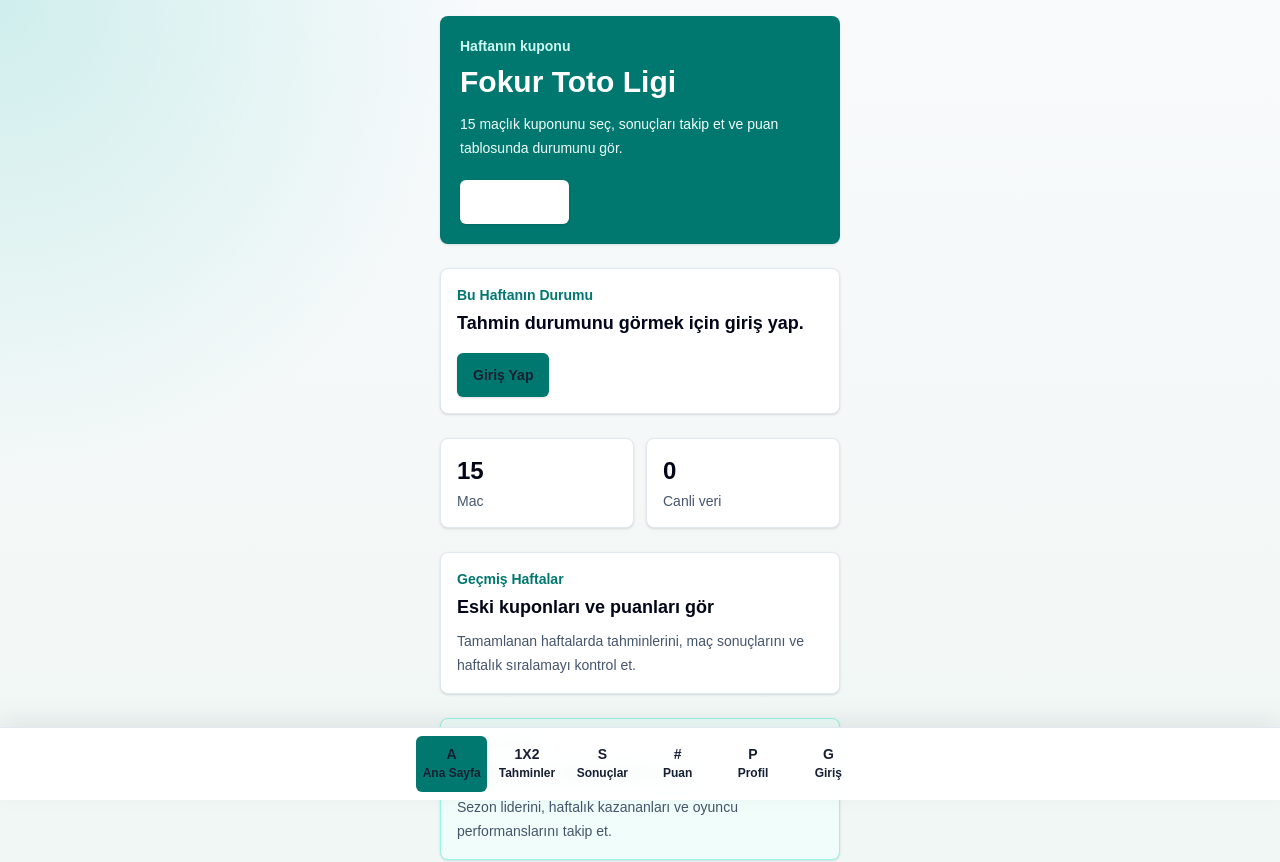
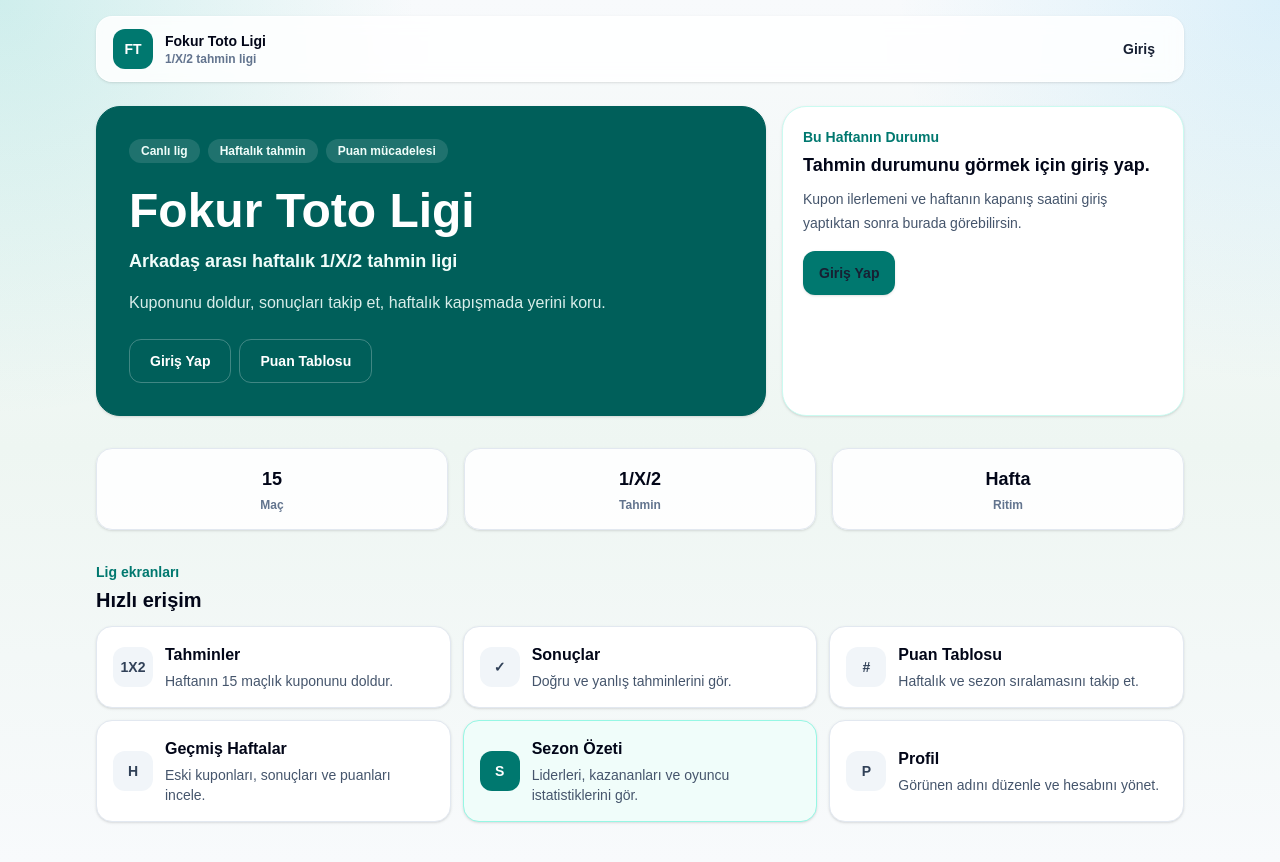
Before and after one commit to Simurg41/fokur-toto-ligi, a Next.js app: page / in a window 1280 px wide. Shown: the top 862 px of the page. Built offline with nearby package versions, Linux system fonts and the light colour scheme; no server answers.

Commit message:
design: polish homepage hero buttons

```diff
--- a/app/globals.css
+++ b/app/globals.css
@@ -17,8 +17,9 @@ body {
   min-height: 100vh;
   margin: 0;
   background:
-    radial-gradient(circle at top left, rgba(20, 184, 166, 0.18), transparent 30rem),
-    linear-gradient(180deg, #f8fafc 0%, #eef6f2 100%);
+    radial-gradient(circle at top left, rgba(20, 184, 166, 0.18), transparent 26rem),
+    radial-gradient(circle at top right, rgba(14, 165, 233, 0.12), transparent 24rem),
+    linear-gradient(180deg, #f8fafc 0%, #eef6f2 52%, #f8fafc 100%);
   color: var(--foreground);
   font-family: Arial, Helvetica, sans-serif;
 }
--- a/app/layout.tsx
+++ b/app/layout.tsx
@@ -1,6 +1,8 @@
 import type { Metadata, Viewport } from "next";
+import Link from "next/link";
 import "./globals.css";
 import { BottomNavigation } from "@/components/bottom-navigation";
+import { createClient } from "@/lib/supabase/server";
 
 export const metadata: Metadata = {
   title: {
@@ -22,19 +24,81 @@ export const viewport: Viewport = {
   initialScale: 1,
 };
 
-export default function RootLayout({
+const desktopLinks = [
+  { href: "/tahminler", label: "Tahminler" },
+  { href: "/sonuclar", label: "Sonuçlar" },
+  { href: "/puan-tablosu", label: "Puan" },
+  { href: "/haftalar", label: "Haftalar" },
+  { href: "/sezon", label: "Sezon" },
+  { href: "/profil", label: "Profil" },
+];
+
+export default async function RootLayout({
   children,
 }: Readonly<{
   children: React.ReactNode;
 }>) {
+  const { user, isAdmin } = await loadShellUser();
+
   return (
     <html lang="tr">
       <body>
-        <div className="mx-auto flex min-h-screen w-full max-w-md flex-col">
-          <main className="flex-1 px-4 pb-28 pt-4 sm:px-6">{children}</main>
+        <div className="mx-auto flex min-h-screen w-full max-w-6xl flex-col px-3 sm:px-5 lg:px-8">
+          <header className="sticky top-0 z-30 hidden py-4 md:block">
+            <div className="flex items-center justify-between rounded-2xl border border-white/70 bg-white/85 px-4 py-3 shadow-sm backdrop-blur">
+              <Link href="/" className="flex items-center gap-3">
+                <span className="flex h-10 w-10 items-center justify-center rounded-xl bg-teal-700 text-sm font-black text-white">
+                  FT
+                </span>
+                <span>
+                  <span className="block text-sm font-black text-slate-950">Fokur Toto Ligi</span>
+                  <span className="block text-xs font-semibold text-slate-500">1/X/2 tahmin ligi</span>
+                </span>
+              </Link>
+              <nav className="flex items-center gap-1">
+                {(user ? desktopLinks : [{ href: "/giris", label: "Giriş" }]).map((item) => (
+                  <Link
+                    key={item.href}
+                    href={item.href}
+                    className="rounded-xl px-3 py-2 text-sm font-bold text-slate-600 transition hover:bg-teal-50 hover:text-teal-800"
+                  >
+                    {item.label}
+                  </Link>
+                ))}
+                {isAdmin ? (
+                  <Link
+                    href="/admin"
+                    className="rounded-xl border border-teal-200 bg-teal-50 px-3 py-2 text-sm font-black text-teal-800 shadow-sm transition hover:border-teal-300 hover:bg-teal-100"
+                  >
+                    Admin
+                  </Link>
+                ) : null}
+              </nav>
+            </div>
+          </header>
+          <main className="flex-1 pb-28 pt-4 md:pb-10 md:pt-2">{children}</main>
           <BottomNavigation />
         </div>
       </body>
     </html>
   );
 }
+
+async function loadShellUser() {
+  const supabase = await createClient();
+  const {
+    data: { user },
+  } = await supabase.auth.getUser();
+
+  if (!user) {
+    return { user: null, isAdmin: false };
+  }
+
+  const { data: profile } = await supabase
+    .from("profiles")
+    .select("role")
+    .eq("id", user.id)
+    .maybeSingle();
+
+  return { user, isAdmin: profile?.role === "admin" };
+}
--- a/app/page.tsx
+++ b/app/page.tsx
@@ -27,71 +27,137 @@ type WeeklyStatus =
       isClosed: boolean;
     };
 
+const homeActions = [
+  {
+    href: "/tahminler",
+    icon: "1X2",
+    title: "Tahminler",
+    description: "Haftanın 15 maçlık kuponunu doldur.",
+    tone: "default",
+  },
+  {
+    href: "/sonuclar",
+    icon: "✓",
+    title: "Sonuçlar",
+    description: "Doğru ve yanlış tahminlerini gör.",
+    tone: "default",
+  },
+  {
+    href: "/puan-tablosu",
+    icon: "#",
+    title: "Puan Tablosu",
+    description: "Haftalık ve sezon sıralamasını takip et.",
+    tone: "default",
+  },
+  {
+    href: "/haftalar",
+    icon: "H",
+    title: "Geçmiş Haftalar",
+    description: "Eski kuponları, sonuçları ve puanları incele.",
+    tone: "default",
+  },
+  {
+    href: "/sezon",
+    icon: "S",
+    title: "Sezon Özeti",
+    description: "Liderleri, kazananları ve oyuncu istatistiklerini gör.",
+    tone: "highlight",
+  },
+  {
+    href: "/profil",
+    icon: "P",
+    title: "Profil",
+    description: "Görünen adını düzenle ve hesabını yönet.",
+    tone: "default",
+  },
+] as const;
+
 export const dynamic = "force-dynamic";
 
 export default async function HomePage() {
-  const weeklyStatus = await loadWeeklyStatus();
+  const [weeklyStatus, homeUser] = await Promise.all([loadWeeklyStatus(), loadHomeUser()]);
+  const heroCta = homeUser.isLoggedIn
+    ? { href: "/tahminler", label: "Tahminlere Git" }
+    : { href: "/giris", label: "Giriş Yap" };
+  const visibleActions = homeUser.isAdmin
+    ? [...homeActions, { href: "/admin", icon: "Y", title: "Admin", description: "Hafta, maç ve sonuç yönetimini aç.", tone: "highlight" as const }]
+    : homeActions;
 
   return (
-    <div className="space-y-6">
-      <section className="rounded-lg bg-teal-700 p-5 text-white shadow-sm">
-        <p className="text-sm font-semibold text-teal-100">Haftanın kuponu</p>
-        <h1 className="mt-2 text-3xl font-bold tracking-normal">Fokur Toto Ligi</h1>
-        <p className="mt-3 text-sm leading-6 text-teal-50">
-          15 maçlık kuponunu seç, sonuçları takip et ve puan tablosunda durumunu gör.
-        </p>
-        <Link
-          href="/tahminler"
-          className="mt-5 inline-flex rounded-md bg-white px-4 py-3 text-sm font-bold text-teal-800 shadow-sm"
-        >
-          Tahmin yap
-        </Link>
+    <div className="space-y-6 lg:space-y-8">
+      <section className="grid gap-4 lg:grid-cols-[1.25fr_0.75fr]">
+        <div className="overflow-hidden rounded-3xl border border-teal-800 bg-teal-800 p-6 text-white shadow-sm lg:p-8">
+          <div className="flex flex-wrap gap-2">
+            {["Canlı lig", "Haftalık tahmin", "Puan mücadelesi"].map((pill) => (
+              <span key={pill} className="rounded-full bg-white/12 px-3 py-1 text-xs font-bold text-teal-50">
+                {pill}
+              </span>
+            ))}
+          </div>
+          <h1 className="mt-6 text-4xl font-black tracking-normal lg:text-5xl">Fokur Toto Ligi</h1>
+          <p className="mt-3 text-lg font-semibold text-teal-50">
+            Arkadaş arası haftalık 1/X/2 tahmin ligi
+          </p>
+          <p className="mt-4 max-w-2xl text-sm leading-6 text-teal-50/90 lg:text-base">
+            Kuponunu doldur, sonuçları takip et, haftalık kapışmada yerini koru.
+          </p>
+          <div className="mt-6 flex flex-col gap-2 sm:flex-row">
+            <Link
+              href={heroCta.href}
+              className="inline-flex h-11 items-center justify-center rounded-xl border border-white/25 px-5 text-sm font-black text-white transition hover:bg-white/10"
+            >
+              {heroCta.label}
+            </Link>
+            <Link
+              href="/puan-tablosu"
+              className="inline-flex h-11 items-center justify-center rounded-xl border border-white/25 px-5 text-sm font-black text-white transition hover:bg-white/10"
+            >
+              Puan Tablosu
+            </Link>
+          </div>
+        </div>
+
+        <WeeklyStatusCard status={weeklyStatus} />
       </section>
 
-      <WeeklyStatusCard status={weeklyStatus} />
-
-      <section className="grid grid-cols-2 gap-3">
-        <div className="rounded-lg border border-slate-200 bg-white p-4 shadow-sm">
-          <p className="text-2xl font-bold text-slate-950">15</p>
-          <p className="mt-1 text-sm text-slate-600">Mac</p>
-        </div>
-        <div className="rounded-lg border border-slate-200 bg-white p-4 shadow-sm">
-          <p className="text-2xl font-bold text-slate-950">0</p>
-          <p className="mt-1 text-sm text-slate-600">Canli veri</p>
-        </div>
+      <section className="grid grid-cols-3 gap-2 lg:gap-4">
+        <MiniStat value="15" label="Maç" />
+        <MiniStat value="1/X/2" label="Tahmin" />
+        <MiniStat value="Hafta" label="Ritim" />
       </section>
 
-      <Link
-        href="/haftalar"
-        className="block rounded-lg border border-slate-200 bg-white p-4 shadow-sm transition hover:border-teal-300"
-      >
-        <p className="text-sm font-semibold text-teal-700">Geçmiş Haftalar</p>
-        <h2 className="mt-1 text-lg font-bold text-slate-950">Eski kuponları ve puanları gör</h2>
-        <p className="mt-2 text-sm leading-6 text-slate-600">
-          Tamamlanan haftalarda tahminlerini, maç sonuçlarını ve haftalık sıralamayı kontrol et.
-        </p>
-      </Link>
-
-      <Link
-        href="/sezon"
-        className="block rounded-lg border border-teal-200 bg-teal-50 p-4 shadow-sm transition hover:border-teal-400"
-      >
-        <p className="text-sm font-semibold text-teal-700">Sezon Özeti</p>
-        <h2 className="mt-1 text-lg font-bold text-slate-950">Liderleri ve istatistikleri gör</h2>
-        <p className="mt-2 text-sm leading-6 text-slate-600">
-          Sezon liderini, haftalık kazananları ve oyuncu performanslarını takip et.
-        </p>
-      </Link>
-
-      <section className="rounded-lg border border-slate-200 bg-white p-4 shadow-sm">
-        <h2 className="text-lg font-bold text-slate-950">Baslangic surumu</h2>
-        <p className="mt-2 text-sm leading-6 text-slate-600">
-          Bu ekranda henüz harici API veya Supabase bağlantısı yok. Tahminler şimdilik cihazdaki
-          React state ile çalışır.
-        </p>
+      <section className="space-y-3">
+        <div>
+          <p className="text-sm font-semibold text-teal-700">Lig ekranları</p>
+          <h2 className="mt-1 text-xl font-bold text-slate-950">Hızlı erişim</h2>
+        </div>
+        <div className="grid gap-3 md:grid-cols-2 xl:grid-cols-3">
+          {visibleActions.map((action) => (
+            <HomeActionCard key={action.href} {...action} />
+          ))}
+        </div>
       </section>
     </div>
   );
+}
+
+async function loadHomeUser() {
+  const supabase = await createClient();
+  const {
+    data: { user },
+  } = await supabase.auth.getUser();
+
+  if (!user) {
+    return { isLoggedIn: false, isAdmin: false };
+  }
+
+  const { data: profile } = await supabase
+    .from("profiles")
+    .select("role")
+    .eq("id", user.id)
+    .maybeSingle();
+
+  return { isLoggedIn: true, isAdmin: profile?.role === "admin" };
 }
 
 async function loadWeeklyStatus(): Promise<WeeklyStatus> {
@@ -144,14 +210,17 @@ async function loadWeeklyStatus(): Promise<WeeklyStatus> {
 function WeeklyStatusCard({ status }: { status: WeeklyStatus }) {
   if (status.type === "logged-out") {
     return (
-      <section className="rounded-lg border border-slate-200 bg-white p-4 shadow-sm">
+      <section className="rounded-3xl border border-teal-100 bg-white p-5 shadow-sm">
         <p className="text-sm font-semibold text-teal-700">Bu Haftanın Durumu</p>
         <h2 className="mt-1 text-lg font-bold text-slate-950">
           Tahmin durumunu görmek için giriş yap.
         </h2>
+        <p className="mt-2 text-sm leading-6 text-slate-600">
+          Kupon ilerlemeni ve haftanın kapanış saatini giriş yaptıktan sonra burada görebilirsin.
+        </p>
         <Link
           href="/giris"
-          className="mt-4 inline-flex h-11 items-center justify-center rounded-md bg-teal-700 px-4 text-sm font-bold text-white shadow-sm"
+          className="mt-4 inline-flex h-11 items-center justify-center rounded-xl bg-teal-700 px-4 text-sm font-black text-white shadow-sm transition hover:bg-teal-800"
         >
           Giriş Yap
         </Link>
@@ -161,7 +230,7 @@ function WeeklyStatusCard({ status }: { status: WeeklyStatus }) {
 
   if (status.type === "empty") {
     return (
-      <section className="rounded-lg border border-slate-200 bg-white p-4 shadow-sm">
+      <section className="rounded-3xl border border-teal-100 bg-white p-5 shadow-sm">
         <p className="text-sm font-semibold text-teal-700">Bu Haftanın Durumu</p>
         <h2 className="mt-1 text-lg font-bold text-slate-950">{status.text}</h2>
       </section>
@@ -172,7 +241,7 @@ function WeeklyStatusCard({ status }: { status: WeeklyStatus }) {
   const progressPercent = Math.round((status.selectedCount / status.totalMatches) * 100);
 
   return (
-    <section className="rounded-lg border border-slate-200 bg-white p-4 shadow-sm">
+    <section className="rounded-3xl border border-teal-100 bg-gradient-to-br from-white to-teal-50 p-5 shadow-sm">
       <div className="flex items-start justify-between gap-3">
         <div className="min-w-0">
           <p className="text-sm font-semibold text-teal-700">Bu Haftanın Durumu</p>
@@ -204,11 +273,59 @@ function WeeklyStatusCard({ status }: { status: WeeklyStatus }) {
       </p>
       <Link
         href={status.isClosed ? "/sonuclar" : "/tahminler"}
-        className="mt-4 flex h-11 w-full items-center justify-center rounded-md bg-teal-700 px-4 text-sm font-bold text-white shadow-sm"
+        className="mt-4 flex h-11 w-full items-center justify-center rounded-xl bg-teal-700 px-4 text-sm font-black text-white shadow-sm transition hover:bg-teal-800"
       >
         {status.isClosed ? "Sonuçlara Git" : "Tahminlere Git"}
       </Link>
     </section>
+  );
+}
+
+function MiniStat({ value, label }: { value: string; label: string }) {
+  return (
+    <div className="rounded-2xl border border-slate-200 bg-white/90 p-4 text-center shadow-sm">
+      <p className="text-lg font-black text-slate-950">{value}</p>
+      <p className="mt-1 text-xs font-semibold text-slate-500">{label}</p>
+    </div>
+  );
+}
+
+function HomeActionCard({
+  href,
+  icon,
+  title,
+  description,
+  tone,
+}: {
+  href: string;
+  icon: string;
+  title: string;
+  description: string;
+  tone: "default" | "highlight";
+}) {
+  const isHighlight = tone === "highlight";
+
+  return (
+    <Link
+      href={href}
+      className={`flex items-center gap-3 rounded-2xl border p-4 shadow-sm transition hover:-translate-y-0.5 active:scale-[0.99] ${
+        isHighlight
+          ? "border-teal-200 bg-teal-50 hover:border-teal-400"
+          : "border-slate-200 bg-white hover:border-teal-300"
+      }`}
+    >
+      <span
+        className={`flex h-10 w-10 shrink-0 items-center justify-center rounded-xl text-sm font-black ${
+          isHighlight ? "bg-teal-700 text-white" : "bg-slate-100 text-slate-700"
+        }`}
+      >
+        {icon}
+      </span>
+      <span className="min-w-0">
+        <span className="block text-base font-bold text-slate-950">{title}</span>
+        <span className="mt-1 block text-sm leading-5 text-slate-600">{description}</span>
+      </span>
+    </Link>
   );
 }
 
--- a/components/bottom-navigation.tsx
+++ b/components/bottom-navigation.tsx
@@ -11,15 +11,24 @@ const navItems = [
   { href: "/sonuclar", label: "Sonuçlar", icon: "S" },
   { href: "/puan-tablosu", label: "Puan", icon: "#" },
   { href: "/profil", label: "Profil", icon: "P" },
-  { href: "/giris", label: "Giriş", icon: "G" },
 ];
 
 export function BottomNavigation() {
   const pathname = usePathname();
   const [isAdmin, setIsAdmin] = useState(false);
+  const [isLoggedIn, setIsLoggedIn] = useState(false);
   const visibleNavItems = useMemo(
-    () => (isAdmin ? [...navItems, { href: "/admin", label: "Admin", icon: "Y" }] : navItems),
-    [isAdmin],
+    () => {
+      if (!isLoggedIn) {
+        return [
+          { href: "/", label: "Ana Sayfa", icon: "A" },
+          { href: "/giris", label: "Giriş", icon: "G" },
+        ];
+      }
+
+      return isAdmin ? [...navItems, { href: "/admin", label: "Admin", icon: "Y" }] : navItems;
+    },
+    [isAdmin, isLoggedIn],
   );
 
   useEffect(() => {
@@ -30,8 +39,13 @@ export function BottomNavigation() {
       if (!userId) {
         if (isMounted) {
           setIsAdmin(false);
+          setIsLoggedIn(false);
         }
         return;
+      }
+
+      if (isMounted) {
+        setIsLoggedIn(true);
       }
 
       const { data, error } = await supabase
@@ -72,7 +86,7 @@ export function BottomNavigation() {
   }, [pathname]);
 
   return (
-    <nav className="fixed inset-x-0 bottom-0 z-20 border-t border-slate-200 bg-white/95 px-2 py-2 shadow-[0_-8px_24px_rgba(15,23,42,0.08)] backdrop-blur">
+    <nav className="fixed inset-x-0 bottom-0 z-20 border-t border-slate-200 bg-white/95 px-2 py-2 shadow-[0_-8px_24px_rgba(15,23,42,0.08)] backdrop-blur md:hidden">
       <div
         className="mx-auto grid max-w-md gap-1"
         style={{ gridTemplateColumns: `repeat(${visibleNavItems.length}, minmax(0, 1fr))` }}
@@ -85,8 +99,8 @@ export function BottomNavigation() {
               key={item.href}
               href={item.href}
               aria-current={isActive ? "page" : undefined}
-              className={`flex min-h-14 flex-col items-center justify-center gap-1 rounded-md px-1 text-xs font-semibold transition ${
-                isActive ? "bg-teal-700 text-white" : "text-slate-500 hover:bg-slate-100"
+              className={`flex min-h-14 flex-col items-center justify-center gap-1 rounded-xl px-1 text-xs font-bold transition ${
+                isActive ? "bg-teal-700 text-white shadow-sm" : "text-slate-500 hover:bg-slate-100"
               }`}
             >
               <span className="text-sm font-bold leading-none">{item.icon}</span>
```
